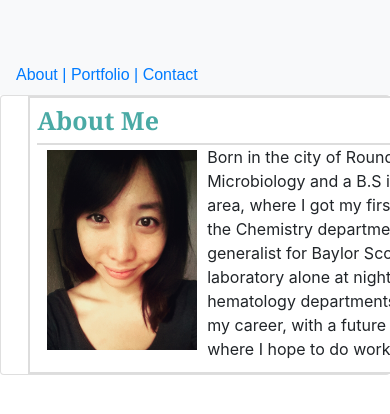
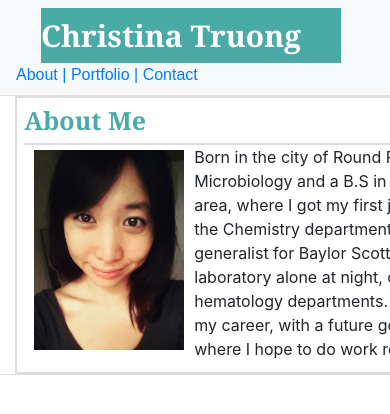
Before and after one commit to christinaqtruong/Bootstrap-Portfolio, a plain HTML site: page index.html in a window 390 px wide. Shown: the top 414 px of the page. Drawn offline with nearby package versions, Linux system fonts and the light colour scheme.

Commit message:
added responsive elements

```diff
--- a/index.html
+++ b/index.html
@@ -1,15 +1,20 @@
 <!DOCTYPE html>
 <html lang="en">
+
 <head>
         <meta charset="UTF-8">
         <meta name="viewport" content="width=device-width, initial-scale=1.0">
         <meta http-equiv="X-UA-Compatible" content="ie=edge">
-    <link rel="stylesheet" href="https://stackpath.bootstrapcdn.com/bootstrap/4.3.1/css/bootstrap.min.css" integrity="sha384-ggOyR0iXCbMQv3Xipma34MD+dH/1fQ784/j6cY/iJTQUOhcWr7x9JvoRxT2MZw1T" crossorigin="anonymous">
+        <link rel="stylesheet" href="https://stackpath.bootstrapcdn.com/bootstrap/4.3.1/css/bootstrap.min.css"
+                integrity="sha384-ggOyR0iXCbMQv3Xipma34MD+dH/1fQ784/j6cY/iJTQUOhcWr7x9JvoRxT2MZw1T"
+                crossorigin="anonymous">
         <title>About</title>
         <link rel="stylesheet" href="./style.css">
 </head>
 
-<nav class="navbar navbar-expand-lg navbar-light bg-light">
+<body>
+
+        <nav class="navbar navbar-expand-lg navbar-light bg-light side">
                 <div class="container index">
                         <a class="navbar-brand" href="#">Christina Truong</a>
                 </div>
@@ -21,23 +26,35 @@
                 </div>
         </nav>
 
-<body>
-        <div class="card">
-                <div class="card-body">
+        <div class="row card">
+                <div class="col-lg-12 col-md-6 col-sm-3 card-body">
                         <h1 class="About">About Me</h1>
                         <div class="divider"></div>
-                  <img class="image" src="./Christina Headshot.jpg" alt="Headshot"> Born in the city of Round Rock, I studied at the University of Texas where I attained a B.S in Microbiology and a B.S in Medical Laboratory Science.
-                  I completed my clinical rotations in the DFW area, where I got my first job as a ASCP-certified MLS at Parkland Memorial Hospital. After working
-                  in the Chemistry department for about a year, I moved to Austin and began working nights as a generalist for Baylor Scott & White Medical Center in Pflugerville.
-                  As a generalist I ran the entire laboratory alone at night, covering the chemistry, blood bank, urinalysis, immunology, body fluids, and hematology departments. Currently
-                   I have started delving into web development as the next step in my career, with a future goal of entering the world of computer science as a software developer, where I hope
+                        <img class="image" src="./Christina Headshot.jpg" alt="Headshot"> Born in the city of Round
+                        Rock, I studied at the University of Texas where I attained a B.S in Microbiology and a B.S in
+                        Medical Laboratory Science.
+                        I completed my clinical rotations in the DFW area, where I got my first job as a ASCP-certified
+                        MLS at Parkland Memorial Hospital. After working
+                        in the Chemistry department for about a year, I moved to Austin and began working nights as a
+                        generalist for Baylor Scott & White Medical Center in Pflugerville.
+                        As a generalist I ran the entire laboratory alone at night, covering the chemistry, blood bank,
+                        urinalysis, immunology, body fluids, and hematology departments. Currently
+                        I have started delving into web development as the next step in my career, with a future goal of
+                        entering the world of computer science as a software developer, where I hope
                         to do work relevant to both the technological and medical industries.
                 </div>
         </div>
 
-<script src="https://code.jquery.com/jquery-3.3.1.slim.min.js" integrity="sha384-q8i/X+965DzO0rT7abK41JStQIAqVgRVzpbzo5smXKp4YfRvH+8abtTE1Pi6jizo" crossorigin="anonymous"></script>
-<script src="https://cdnjs.cloudflare.com/ajax/libs/popper.js/1.14.7/umd/popper.min.js" integrity="sha384-UO2eT0CpHqdSJQ6hJty5KVphtPhzWj9WO1clHTMGa3JDZwrnQq4sF86dIHNDz0W1" crossorigin="anonymous"></script>
-<script src="https://stackpath.bootstrapcdn.com/bootstrap/4.3.1/js/bootstrap.min.js" integrity="sha384-JjSmVgyd0p3pXB1rRibZUAYoIIy6OrQ6VrjIEaFf/nJGzIxFDsf4x0xIM+B07jRM" crossorigin="anonymous"></script>
+        <script src="https://code.jquery.com/jquery-3.3.1.slim.min.js"
+                integrity="sha384-q8i/X+965DzO0rT7abK41JStQIAqVgRVzpbzo5smXKp4YfRvH+8abtTE1Pi6jizo"
+                crossorigin="anonymous"></script>
+        <script src="https://cdnjs.cloudflare.com/ajax/libs/popper.js/1.14.7/umd/popper.min.js"
+                integrity="sha384-UO2eT0CpHqdSJQ6hJty5KVphtPhzWj9WO1clHTMGa3JDZwrnQq4sF86dIHNDz0W1"
+                crossorigin="anonymous"></script>
+        <script src="https://stackpath.bootstrapcdn.com/bootstrap/4.3.1/js/bootstrap.min.js"
+                integrity="sha384-JjSmVgyd0p3pXB1rRibZUAYoIIy6OrQ6VrjIEaFf/nJGzIxFDsf4x0xIM+B07jRM"
+                crossorigin="anonymous"></script>
 
 </body>
+
 </html>
--- a/style.css
+++ b/style.css
@@ -5,8 +5,8 @@
     width: 300px;
     height: 100%;
     position: relative;
-    left: -345px;
     box-sizing:border-box;
+    margin-left: 7%;
 }
 
 .navbar-brand{
@@ -67,7 +67,7 @@
     height: 100%;
     position: relative;
     box-sizing:border-box;
-    left: -372px;
+    margin-left: 7%;
 }
 
 form{
@@ -113,7 +113,7 @@ form{
     height: 100%;
     position: relative;
     box-sizing:border-box;
-    left: -340px;
+    margin-left: 7%;
 }
 
 .row.Main {
```
Also changed, not shown: contact.html (+7 -4 lines), portfolio.html (+3 -1 lines). Lines whose indentation alone changed are shown as unchanged.
